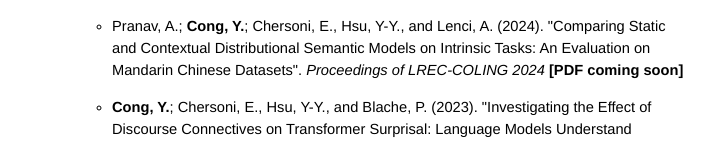
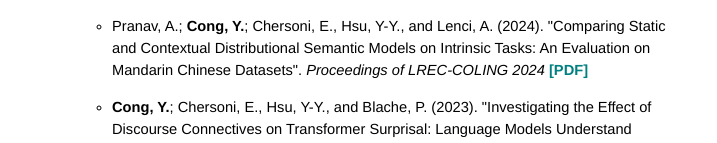
Before and after one commit to yancong222/yancong222.github.io, a plain HTML site: page research.html in a window 1280 px wide. Shown: the part 290-433 px from the top of the page, without its empty margins (278-995 px from the left). Drawn offline with Linux system fonts and the light colour scheme.

Commit message:
Update research.html

```diff
--- a/research.html
+++ b/research.html
@@ -45,7 +45,8 @@
              (2024).
                "Comparing Static and Contextual Distributional Semantic Models on Intrinsic Tasks:
         An Evaluation on Mandarin Chinese Datasets".
-             <i>Proceedings of LREC-COLING 2024 </i><strong>[PDF coming soon]</a></strong>
+             <i>Proceedings of LREC-COLING 2024 </i> <strong><a href="https://aclanthology.org/2024.lrec-main.320.pdf">[PDF]</a></strong>
+
         </li>
     </ul>
     </li>
```
